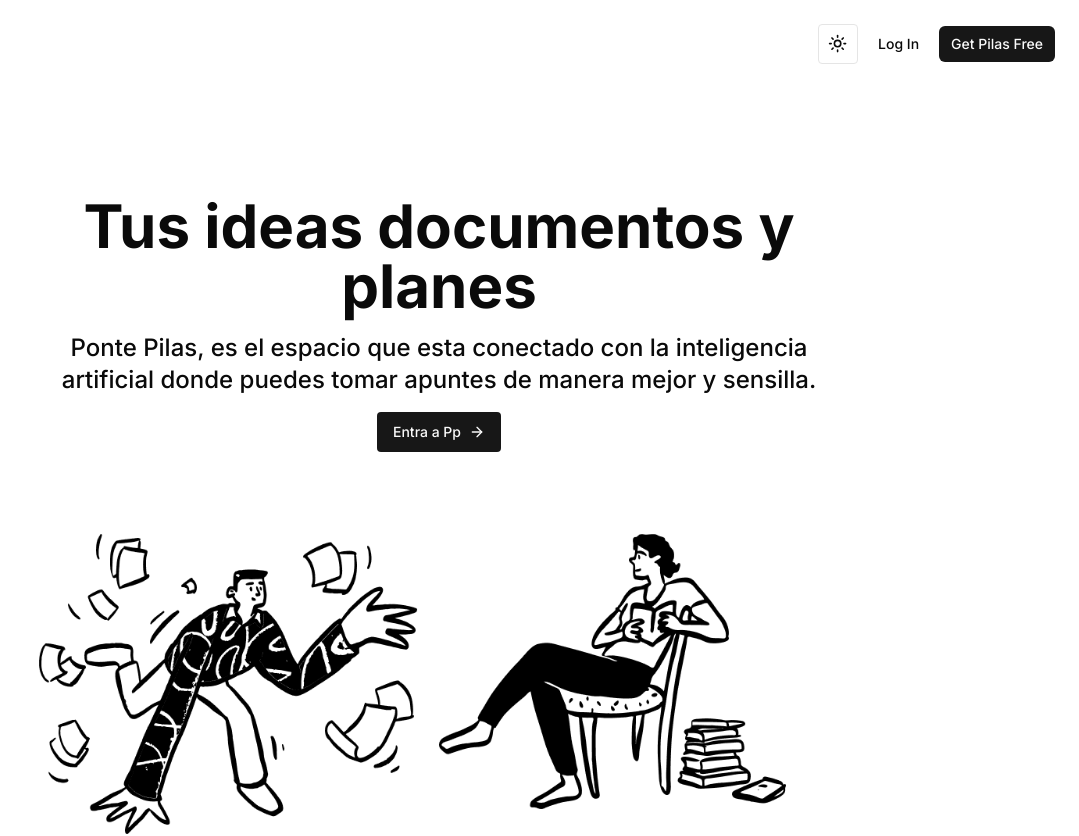
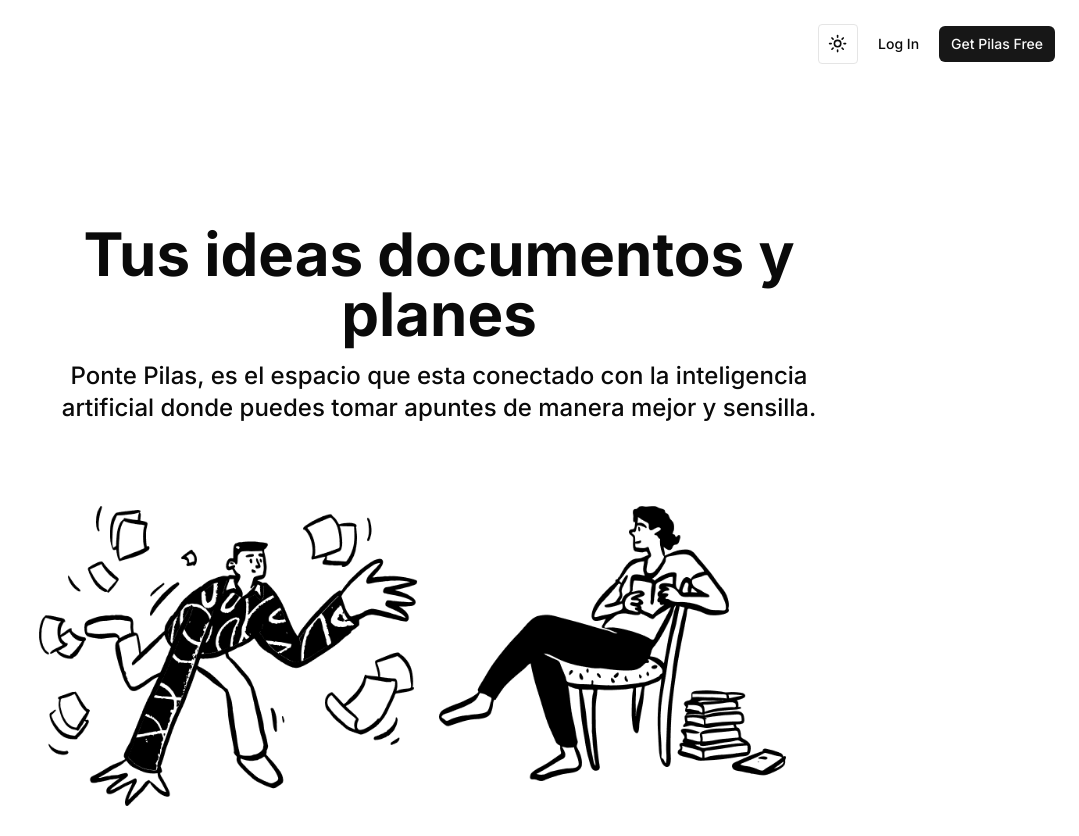
Before and after one commit to mbelmontes7/pillas, a Next.js app: page / in a window 1280 px wide. Shown: the top 836 px of the page, without its empty margins (201-1280 px from the left). Built offline with nearby package versions, Linux system fonts and the light colour scheme; no server answers.

Commit message:
added a spinner here and logic for the auth to the user to get into the app then import on top also      wrap the button to the auth where the logic is is to render to acually enter to pp

```diff
--- a/app/(Marketing)/_components/Heading.tsx
+++ b/app/(Marketing)/_components/Heading.tsx
@@ -1,7 +1,11 @@
 "use client";
 import { Button } from "@/components/ui/button";
+import { Spinner } from "@/components/ui/spinner";
+import { useConvexAuth } from "convex/react";
 import { ArrowRight } from "lucide-react";
 export const Heading = () => {
+  const { isAuthenticated, isLoading } = useConvexAuth();
+
   return (
     <div className="max-w-3xl space-y-4">
       <h1 className="text-3xl sm:text-5xl md:text-6xl font-bold">
@@ -12,10 +16,15 @@
         Ponte Pilas, es el espacio que esta conectado con la inteligencia
         artificial donde puedes tomar apuntes de manera mejor y sensilla.
       </h3>
-      <Button>
-        Entra a Pp
-        <ArrowRight className="h-4 w-4 ml-2 " />
-      </Button>
+      {/* //added a spinner here and logic for the auth to the user to get into the app then import on top also
+     wrap the button to the auth where the logic is is to render to acually enter to pp  */}
+      {isLoading && <Spinner size="lg" />}
+      {isAuthenticated && !isLoading && (
+        <Button>
+          Entra a Pp
+          <ArrowRight className="h-4 w-4 ml-2 " />
+        </Button>
+      )}
     </div>
   );
 };
```
